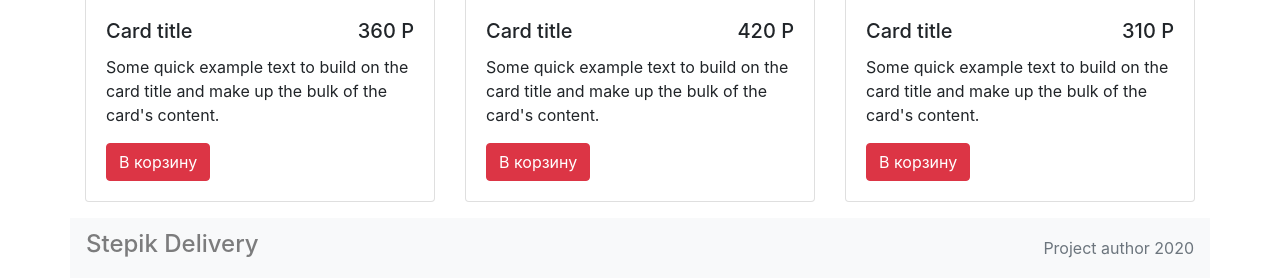
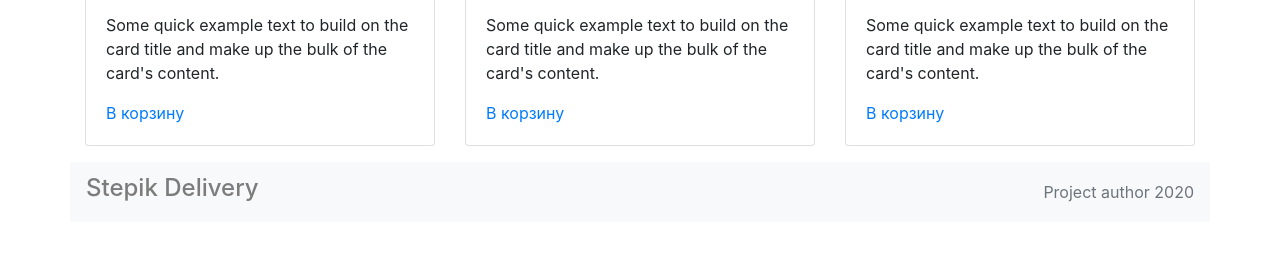
Before and after one commit to kushedow/flask-html, a Python web app: template Project 4/templates/main.html in a window 1280 px wide. Shown: the part 2290-2568 px from the top of the page. After the commit the page ends 2492 px from the top, so only its background shows below. Run offline with Jinja, Linux system fonts and the light colour scheme; the template is opened without the code that fills it, so the values that code supplies are empty; some libraries are stand-ins or nearby versions.

Commit message:
fix buttons fpr project 4

```diff
--- a/Project 4/templates/main.html
+++ b/Project 4/templates/main.html
@@ -61,7 +61,7 @@
               <h4 class="h5 card-title">Ролл Тьюринг</h4>
               <p class="card-text">Some quick example text to build on the card title and make up the bulk of the
                 card's content.</p>
-              <button type="button" class="btn btn-danger">В корзину</button>
+              <a href="/addtocart1/" btn btn-danger">В корзину</a>
             </div>
           </div>
         </div>
@@ -72,7 +72,7 @@
               <h4 class="h5 card-title">Ролл "Хомский"</h4>
               <p class="card-text">Some quick example text to build on the card title and make up the bulk of the
                 card's content.</p>
-              <button type="button" class="btn btn-danger">В корзину</button>
+              <a href="/addtocart1/" btn btn-danger">В корзину</a>
             </div>
           </div>
         </div>
@@ -83,7 +83,7 @@
               <h4 class="h5 card-title">Острый ролл "Ада"</h4>
               <p class="card-text">Some quick example text to build on the card title and make up the bulk of the
                 card's content.</p>
-              <button type="button" class="btn btn-danger">В корзину</button>
+              <a href="/addtocart1/" btn btn-danger">В корзину</a>
             </div>
           </div>
         </div>
@@ -100,7 +100,7 @@
               <h4 class="h5 card-title">Гриль 500</h4>
               <p class="card-text">Some quick example text to build on the card title and make up the bulk of the
                 card's content.</p>
-              <button type="button" class="btn btn-danger">В корзину</button>
+              <a href="/addtocart1/" btn btn-danger">В корзину</a>
             </div>
           </div>
         </div>
@@ -111,7 +111,7 @@
               <h4 class="h5 card-title">Бургер 404</h4>
               <p class="card-text">Some quick example text to build on the card title and make up the bulk of the
                 card's content.</p>
-              <button type="button" class="btn btn-danger">В корзину</button>
+              <a href="/addtocart1/" btn btn-danger">В корзину</a>
             </div>
           </div>
         </div>
@@ -122,7 +122,7 @@
               <h4 class="h5 card-title">Ролл 301</h4>
               <p class="card-text">Some quick example text to build on the card title and make up the bulk of the
                 card's content.</p>
-              <button type="button" class="btn btn-danger">В корзину</button>
+              <a href="/addtocart1/" btn btn-danger">В корзину</a>
             </div>
           </div>
         </div>
@@ -139,7 +139,7 @@
               <h4 class="card-title">Пицца "Армин"</h4>
               <p class="card-text">Some quick example text to build on the card title and make up the bulk of the
                 card's content.</p>
-              <button type="button" class="btn btn-danger">В корзину</button>
+              <a href="/addtocart1/" btn btn-danger">В корзину</a>
             </div>
           </div>
         </div>
@@ -150,7 +150,7 @@
               <h4 class="card-title">Пицца "Гвидо"</h4>
               <p class="card-text">Some quick example text to build on the card title and make up the bulk of the
                 card's content.</p>
-              <button type="button" class="btn btn-danger">В корзину</button>
+              <a href="/addtocart1/" btn btn-danger">В корзину</a>
             </div>
           </div>
         </div>
@@ -161,7 +161,7 @@
               <h4 class="card-title">Пицца "Марк и Якоб"</h4>
               <p class="card-text">Some quick example text to build on the card title and make up the bulk of the
                 card's content.</p>
-              <button type="button" class="btn btn-danger">В корзину</button>
+              <a href="/addtocart1/" btn btn-danger">В корзину</a>
             </div>
           </div>
         </div>
@@ -180,7 +180,7 @@
               </div>
               <p class="card-text">Some quick example text to build on the card title and make up the bulk of
                 the card's content.</p>
-              <button type="button" class="btn btn-danger">В корзину</button>
+              <a href="/addtocart1/" btn btn-danger">В корзину</a>
             </div>
           </div>
         </div>
@@ -194,7 +194,7 @@
               </div>
               <p class="card-text">Some quick example text to build on the card title and make up the bulk of
                 the card's content.</p>
-              <button type="button" class="btn btn-danger">В корзину</button>
+              <a href="/addtocart1/" btn btn-danger">В корзину</a>
             </div>
           </div>
         </div>
@@ -208,7 +208,7 @@
               </div>
               <p class="card-text">Some quick example text to build on the card title and make up the bulk of
                 the card's content.</p>
-              <button type="button" class="btn btn-danger">В корзину</button>
+              <a href="/addtocart1/" btn btn-danger">В корзину</a>
             </div>
           </div>
         </div>
```
